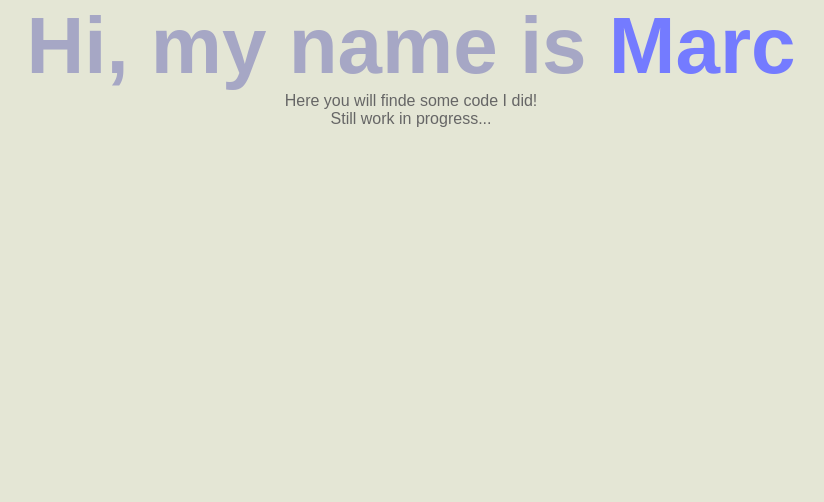
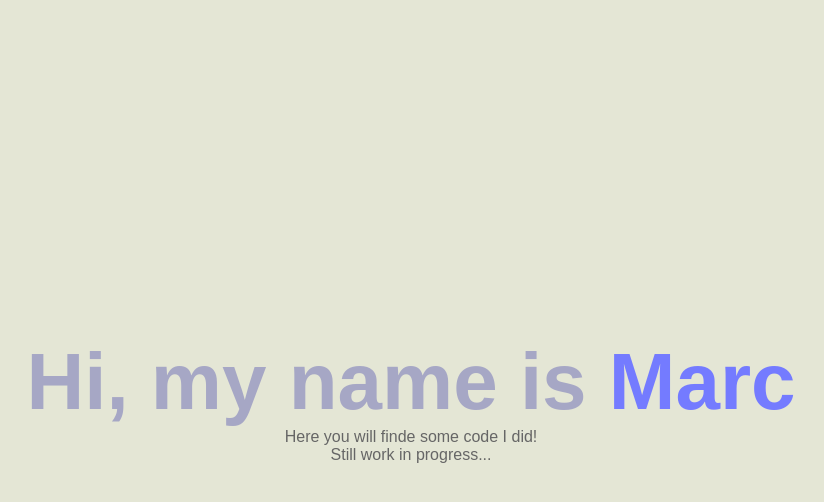
Before and after one commit to Pelutson/MiehePlana, a plain HTML site: page index.html in a window 1280 px wide. Shown: the whole page, without its empty margins (229-1053 px from the left). Drawn offline with Linux system fonts and the light colour scheme.

Commit message:
fix body center

```diff
--- a/styles.css
+++ b/styles.css
@@ -8,7 +8,7 @@ body {
     justify-content: start;
     align-items: center;
     text-align: center;
-    height: 10svh;
+    height: 100svh;
 
 }
 
```
Also changed, not shown: index.html (+2 -1 lines).
